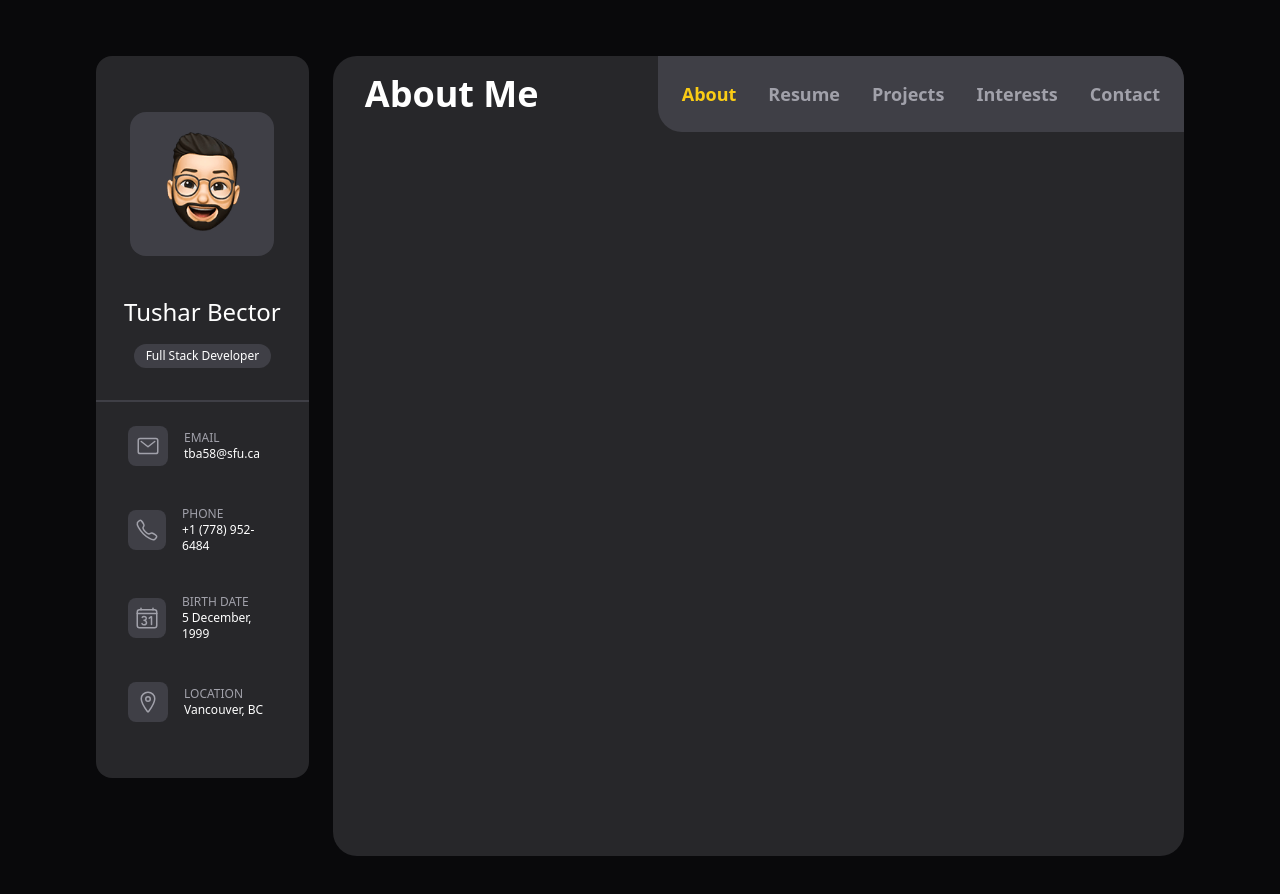
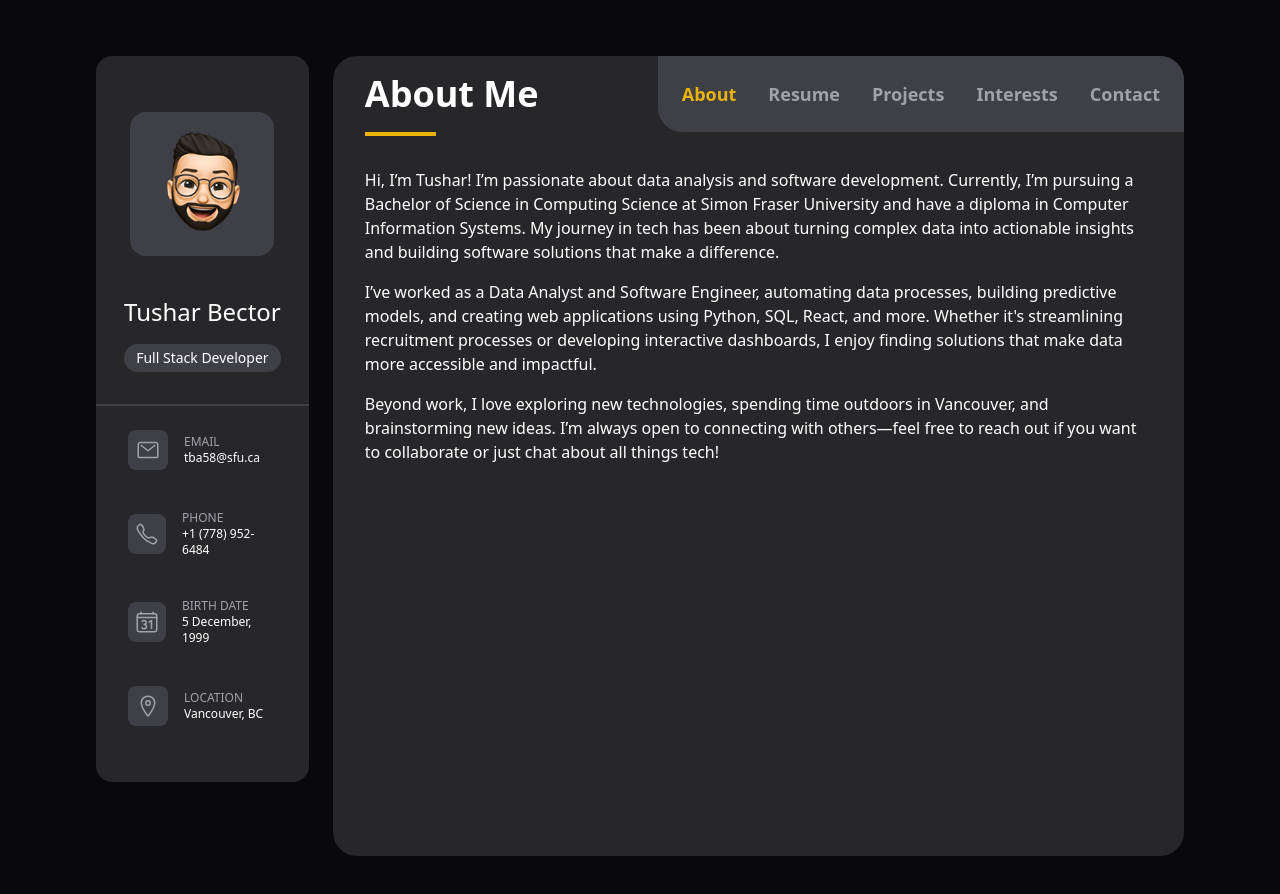
Before and after one commit to Bector05/portfolio, a website: page index.html in a window 1280 px wide. Both pictures are taken after a click on the button "About". Drawn offline with nearby package versions, Linux system fonts and the light colour scheme.

Commit message:
added about me

```diff
--- a/index.html
+++ b/index.html
@@ -56,7 +56,7 @@
             </div>
             <div class="contact-details">
               <span class="label">Birth Date</span>
-              <p>5 December, 1999</p>
+              <a>5 December, 1999</a>
             </div>
           </div>
           <div class="contact-item">
@@ -65,7 +65,7 @@
             </div>
             <div class="contact-details">
               <span class="label">Location</span>
-              <p>Vancouver, BC</p>
+              <a>Vancouver, BC</a>
             </div>
           </div>
         </div>
@@ -74,12 +74,49 @@
         <div class="content">
           <h1 class="content-h1">About Me</h1>
           <nav class="content-nav">
-            <button class="nav-btn-active">About</button>
-            <button class="nav-btn">Resume</button>
-            <button class="nav-btn">Projects</button>
-            <button class="nav-btn">Interests</button>
-            <button class="nav-btn">Contact</button>
+            <button class="nav-btn-active" data-target="about">About</button>
+            <button class="nav-btn" data-target="resume">Resume</button>
+            <button class="nav-btn" data-target="projects">Projects</button>
+            <button class="nav-btn" data-target="interests">Interests</button>
+            <button class="nav-btn" data-target="contact">Contact</button>
           </nav>
+        </div>
+        <hr class="divider-content" />
+
+        <div id="about" class="page-content p-8 space-y-4 text-white">
+          <p>
+            Hi, I’m Tushar! I’m passionate about data analysis and software
+            development. Currently, I’m pursuing a Bachelor of Science in
+            Computing Science at Simon Fraser University and have a diploma in
+            Computer Information Systems. My journey in tech has been about
+            turning complex data into actionable insights and building software
+            solutions that make a difference.
+          </p>
+          <p>
+            I’ve worked as a Data Analyst and Software Engineer, automating data
+            processes, building predictive models, and creating web applications
+            using Python, SQL, React, and more. Whether it's streamlining
+            recruitment processes or developing interactive dashboards, I enjoy
+            finding solutions that make data more accessible and impactful.
+          </p>
+          <p>
+            Beyond work, I love exploring new technologies, spending time
+            outdoors in Vancouver, and brainstorming new ideas. I’m always open
+            to connecting with others—feel free to reach out if you want to
+            collaborate or just chat about all things tech!
+          </p>
+        </div>
+        <div id="resume" class="page-content hidden p-8 space-y-4">
+          <p>Resume Content goes here...</p>
+        </div>
+        <div id="projects" class="page-content hidden p-8 space-y-4">
+          <p>Projects Content goes here...</p>
+        </div>
+        <div id="interests" class="page-content hidden p-8 space-y-4">
+          <p>Interests Content goes here...</p>
+        </div>
+        <div id="contact" class="page-content hidden p-8 space-y-4">
+          <p>Contact Content goes here...</p>
         </div>
       </div>
     </div>
--- a/script.js
+++ b/script.js
@@ -1,10 +1,18 @@
 document.querySelectorAll('nav button').forEach((btn) => {
-btn.addEventListener('click', function () {
-    document.querySelectorAll('nav button').forEach((btn) => {
-    btn.classList.remove('text-yellow-400', 'font-bold');
-    btn.classList.add('text-zinc-400', 'font-semibold');
+  btn.addEventListener('click', function () {
+    document.querySelectorAll('nav button').forEach((button) => {
+      button.classList.remove('nav-btn-active');
+      button.classList.add('nav-btn');
     });
-    this.classList.remove('text-zinc-400', 'font-semibold');
-    this.classList.add('text-yellow-400', 'font-bold');
+
+    this.classList.add('nav-btn-active');
+    this.classList.remove('nav-btn');
+
+    document.querySelectorAll('.page-content').forEach((section) => {
+      section.classList.add('hidden');
+    });
+
+    const target = this.getAttribute('data-target');
+    document.getElementById(target).classList.remove('hidden');
+  });
 });
-});
--- a/style.css
+++ b/style.css
@@ -59,7 +59,7 @@
     @apply text-zinc-400 text-xs uppercase;
   }
 
-  .contact-details a,p {
+  .contact-details a{
     @apply text-white text-xs no-underline hover:underline;
   }
 
@@ -76,13 +76,16 @@
     @apply flex space-x-8 bg-zinc-700 p-6 mt-0 rounded-tr-3xl rounded-bl-3xl;
   }
   .nav-btn-active {
-    @apply text-yellow-400 font-bold text-lg hover:text-yellow-400 focus:outline-none;
+    @apply text-yellow-500 font-bold text-lg hover:text-yellow-500 focus:outline-none;
   }
   .nav-btn {
     @apply text-zinc-400 font-semibold text-lg focus:outline-none;
   }
 
   .nav-btn:hover {
-    @apply text-yellow-400;
+    @apply text-yellow-500;
+  }
+  .divider-content {
+    @apply w-1/12 border-t-4 border-yellow-500  px-8 mx-8;
   }
 }
```
Also changed, not shown: dist/output.css.
